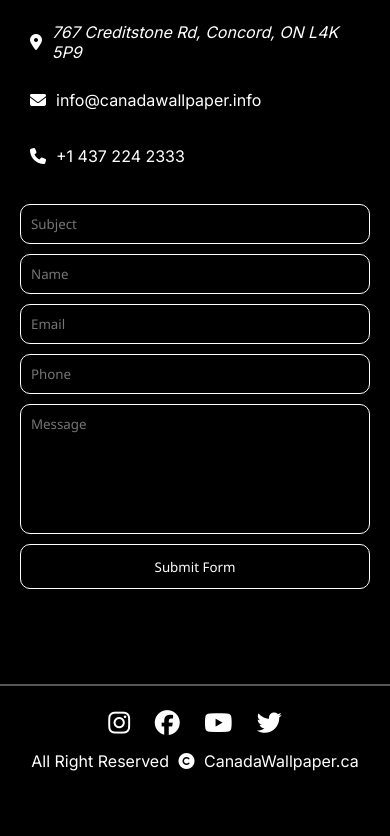
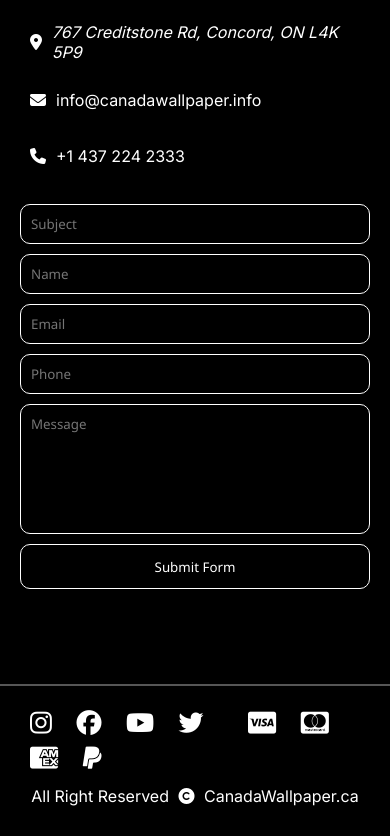
Before and after one commit to CanadaWallpaper/canadawallpaper, a website: page index.html in a window 390 px wide. Shown: the part 4335-5171 px from the top of the page. Before the commit the page ends 5136 px from the top, so only its background shows below. Drawn offline with Linux system fonts and the light colour scheme; a web font is replaced by a local one.

Commit message:
Update Project

```diff
--- a/index.html
+++ b/index.html
@@ -922,6 +922,19 @@
           <a href="https://www.instagram.com/canadawallpaper"
             ><i class="fab fa-twitter"></i
           ></a>
+          <span> </span>
+          <a href="https://www.instagram.com/canadawallpaper">
+            <i class="fab fa-cc-visa"></i
+          ></a>
+          <a href="https://www.instagram.com/canadawallpaper">
+            <i class="fab fa-cc-mastercard"></i
+          ></a>
+          <a href="https://www.instagram.com/canadawallpaper">
+            <i class="fab fa-cc-amex"></i
+          ></a>
+          <a href="https://www.instagram.com/canadawallpaper">
+            <i class="fab fa-paypal"></i
+          ></a>
         </div>
       </div>
     </footer>
--- a/sass/layouts/_footer.scss
+++ b/sass/layouts/_footer.scss
@@ -28,6 +28,9 @@
           }
         }
       }
+      span {
+        padding: 0 10px;
+      }
     }
   }
 }
--- a/sass/layouts/_main-landing.scss
+++ b/sass/layouts/_main-landing.scss
@@ -242,8 +242,8 @@
       //   }
       // }
     }
+
     //////////////////////////////////////////////////////////////////////////////////////////////
-
     // Brands
     .main-brands-container {
       width: 100%;
@@ -339,6 +339,7 @@
         background-size: cover;
       }
     }
+
     //////////////////////////////////////////////////////////////////////////////////////////////
     // Best Seller
     .main-best-seller-container {
--- a/sass/responsive/_w500px.scss
+++ b/sass/responsive/_w500px.scss
@@ -1,4 +1,4 @@
-@media (max-width: 570px) {
+@media (max-width: 550px) {
   //main
   .app-main {
     .main-container {
@@ -54,20 +54,4 @@
       }
     }
   }
-
-  // footer
-  .app-footer {
-    .footer-container {
-      flex-direction: column;
-
-      .copyright {
-        order: 2;
-        margin-bottom: 10px;
-      }
-      .social-links {
-        order: 1;
-        margin-bottom: 10px;
-      }
-    }
-  }
 }
--- a/sass/responsive/_w800px.scss
+++ b/sass/responsive/_w800px.scss
@@ -94,4 +94,20 @@
       }
     }
   }
+
+  // footer
+  .app-footer {
+    .footer-container {
+      flex-direction: column;
+
+      .copyright {
+        order: 2;
+        margin-bottom: 10px;
+      }
+      .social-links {
+        order: 1;
+        margin-bottom: 10px;
+      }
+    }
+  }
 }
```
Also changed, not shown: resources/styles/style.css.
